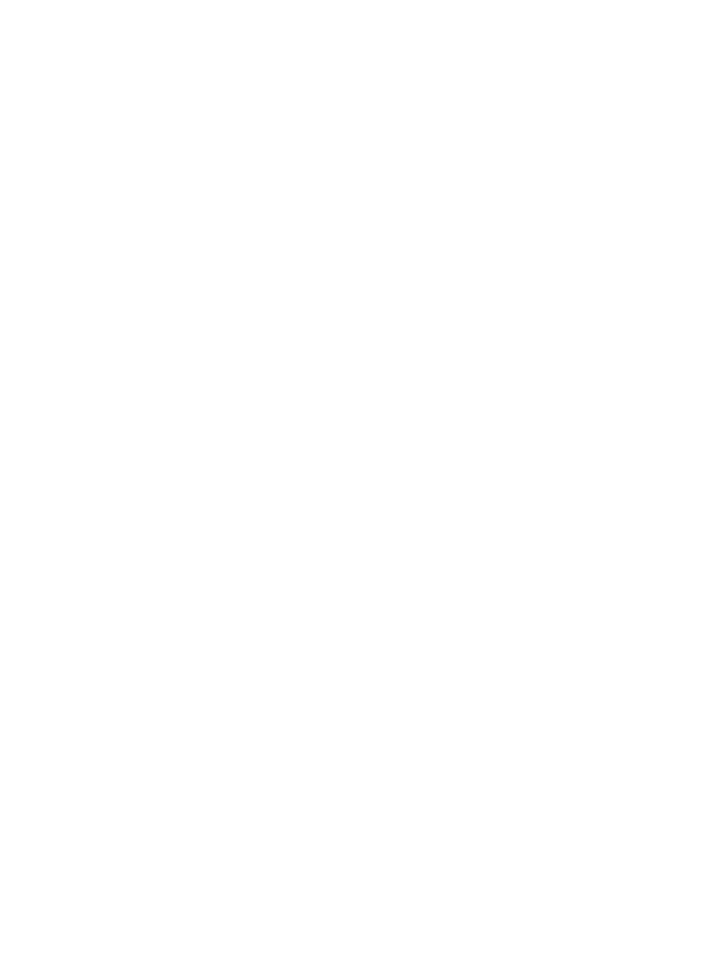
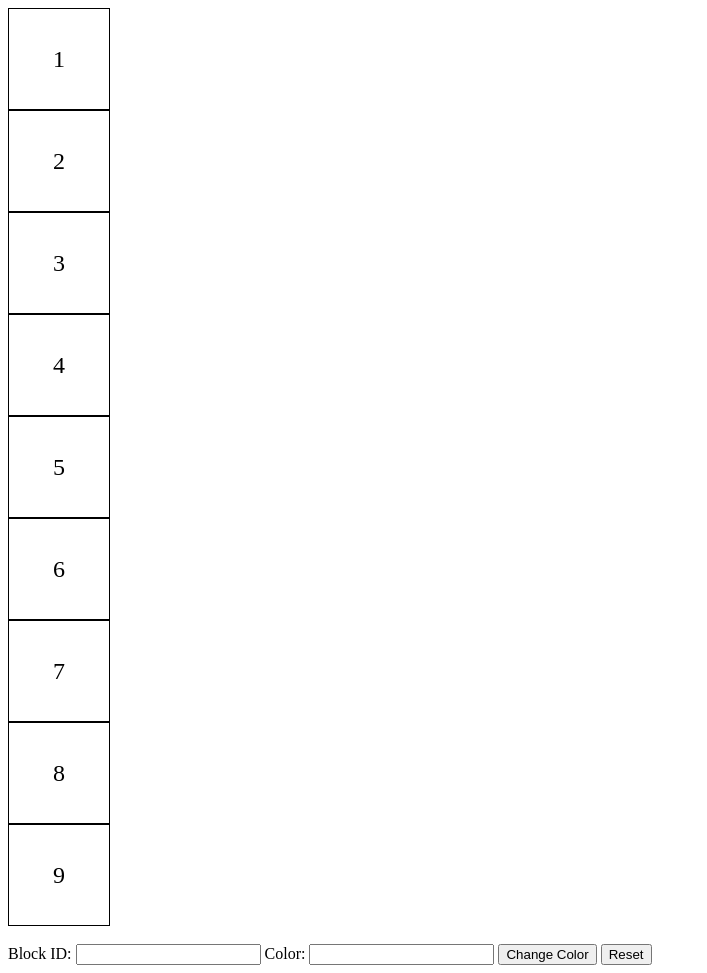
Before and after one commit to acciojob/Replit-Asian-Paints-Abhishekkda, a website: page main.html in a window 1280 px wide. Shown: the whole page, without its empty margins (0-707 px from the left). Before the commit the page ends 800 px from the top, so only its background shows below. Drawn offline with Linux system fonts and the light colour scheme.

Commit message:
created a submission

```diff
--- a/main.html
+++ b/main.html
@@ -3,11 +3,41 @@
 <html>
 
 <head>
+	 <style>
+        .grid-item {
+            width: 100px;
+            height: 100px;
+            border: 1px solid black;
+            text-align: center;
+            line-height: 100px;
+            font-size: 24px;
+            cursor: pointer;
+            background-color: transparent;
+        }
+    </style>
 	<link rel="stylesheet" href="styles.css">
 </head>
 
 <body>
 	<!-- the entire body must be written by student -->
+	 <div id="grid-container">
+        <div id="1" class="grid-item">1</div>
+        <div id="2" class="grid-item">2</div>
+        <div id="3" class="grid-item">3</div>
+        <div id="4" class="grid-item">4</div>
+        <div id="5" class="grid-item">5</div>
+        <div id="6" class="grid-item">6</div>
+        <div id="7" class="grid-item">7</div>
+        <div id="8" class="grid-item">8</div>
+        <div id="9" class="grid-item">9</div>
+    </div>
+    <br>
+    <label for="block_id">Block ID:</label>
+    <input type="text" id="block_id">
+    <label for="colour_id">Color:</label>
+    <input type="text" id="colour_id">
+    <button id="change_button">Change Color</button>
+    <button id="reset_button">Reset</button>
     <script type="text/javascript" src="./script.js">
 </script>
 
--- a/script.js
+++ b/script.js
@@ -1 +1,29 @@
 //your JS code here. If required.
+document.addEventListener("DOMContentLoaded", function() {
+    const gridItems = document.getElementsByClassName("grid-item");
+    const changeButton = document.getElementById("change_button");
+    const resetButton = document.getElementById("reset_button");
+
+    changeButton.addEventListener("click", function() {
+        const blockId = document.getElementById("block_id").value;
+        const colorId = document.getElementById("colour_id").value;
+
+        // Reset background colors of all grid items to transparent
+        for (let i = 0; i < gridItems.length; i++) {
+            gridItems[i].style.backgroundColor = "transparent";
+        }
+
+        // Change the background color of the specified grid item
+        const item = document.getElementById(blockId);
+        if (item) {
+            item.style.backgroundColor = colorId;
+        }
+    });
+
+    resetButton.addEventListener("click", function() {
+        // Reset background colors of all grid items to transparent
+        for (let i = 0; i < gridItems.length; i++) {
+            gridItems[i].style.backgroundColor = "transparent";
+        }
+    });
+});
```
